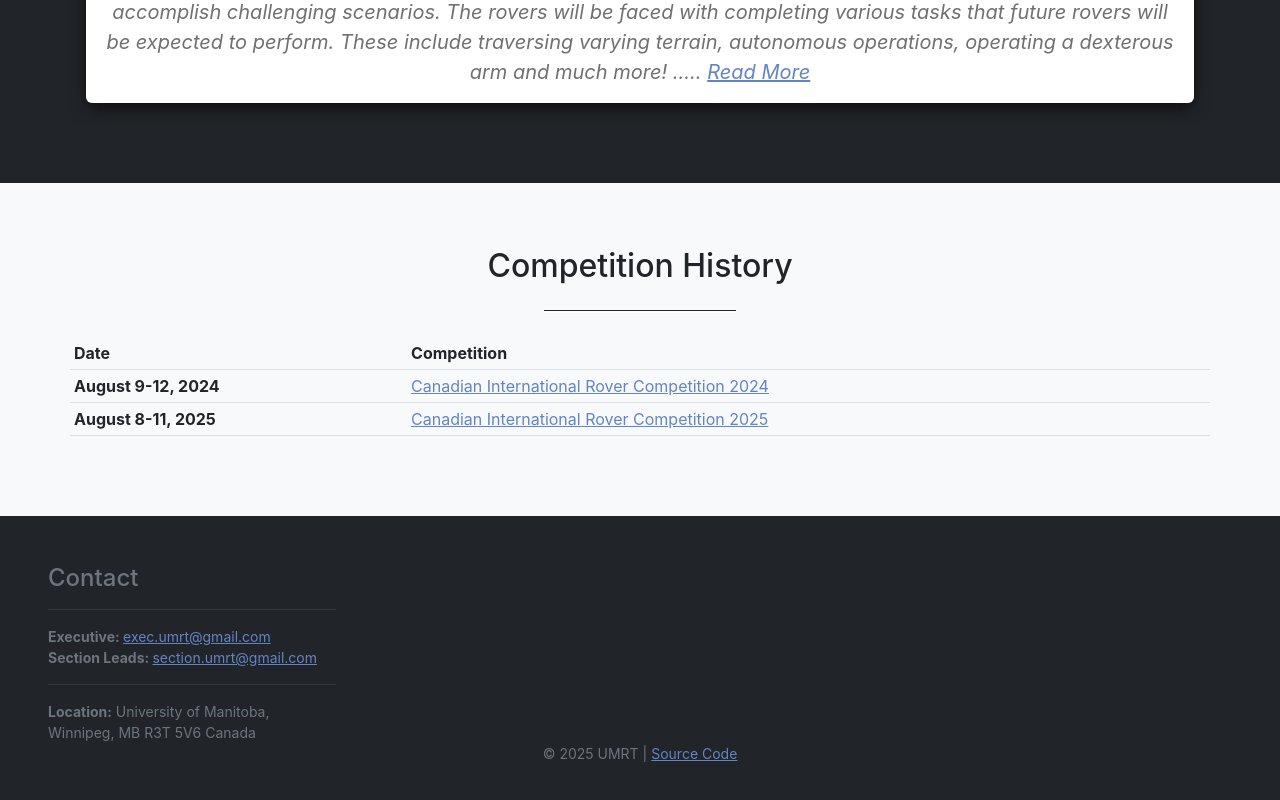
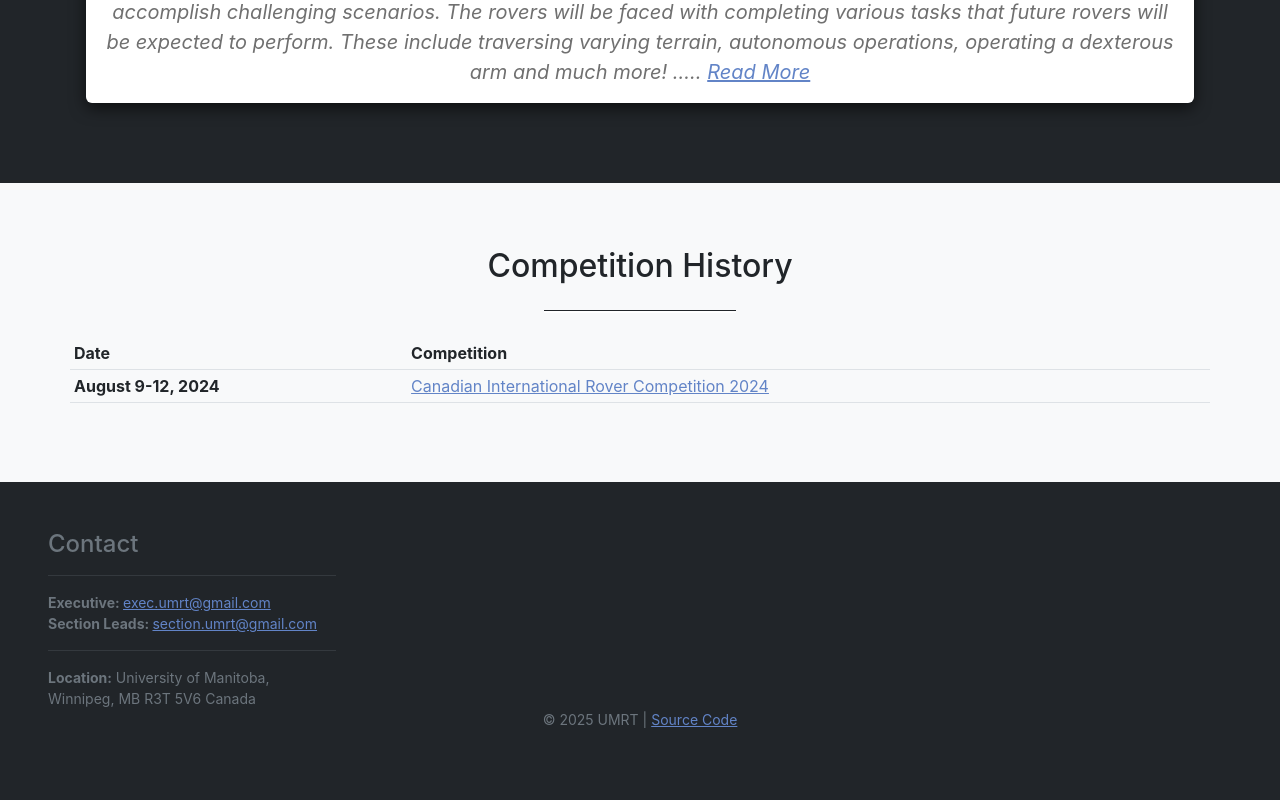
Before and after one commit to UMRoboticsTeam/UMRT-Website, a Nuxt app: page /competitions in a window 1280 px wide. Shown: the part 1222-2022 px from the top of the page. After the commit the page ends 2000 px from the top, so only its background shows below. Built offline with nearby package versions, Linux system fonts and the light colour scheme.

Commit message:
Updated competitions page
Also testing new github pages deployment workflow

```diff
--- a/pages/competitions.vue
+++ b/pages/competitions.vue
@@ -39,9 +39,9 @@
             <!-- <td>11th</td> -->
           </tr>
           <tr>
-            <th scope="row">August 8-11, 2025</th>
+            <!-- <th scope="row">August 8-11, 2025</th> -->
             <!-- <td>Canadian International Rover Competition</td> -->
-            <td><a href="https://circ.cstag.ca/2025/">Canadian International Rover Competition 2025</a></td>
+            <!-- <td><a href="https://circ.cstag.ca/2025/">Canadian International Rover Competition 2025</a></td> -->
             <!-- <td>...</td> -->
           </tr>
         </tbody>
```
